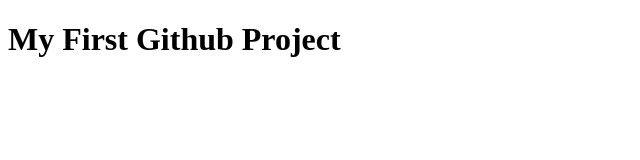
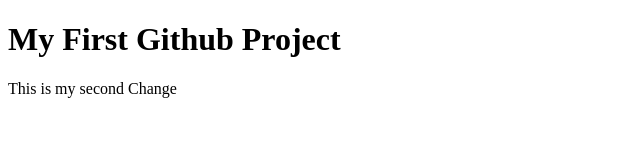
Before and after one commit to SavannahLongmore/DDWD1720, a plain HTML site: page index.html in a window 1280 px wide. Shown: the whole page, without its empty margins (0-640 px from the left). Drawn offline with Linux system fonts and the light colour scheme.

Commit message:
added a p tag

```diff
--- a/index.html
+++ b/index.html
@@ -7,5 +7,6 @@
 </head>
 <body>
     <h1> My First Github Project</h1>
+    <p>This is my second Change</p>
 </body>
 </html>
```
